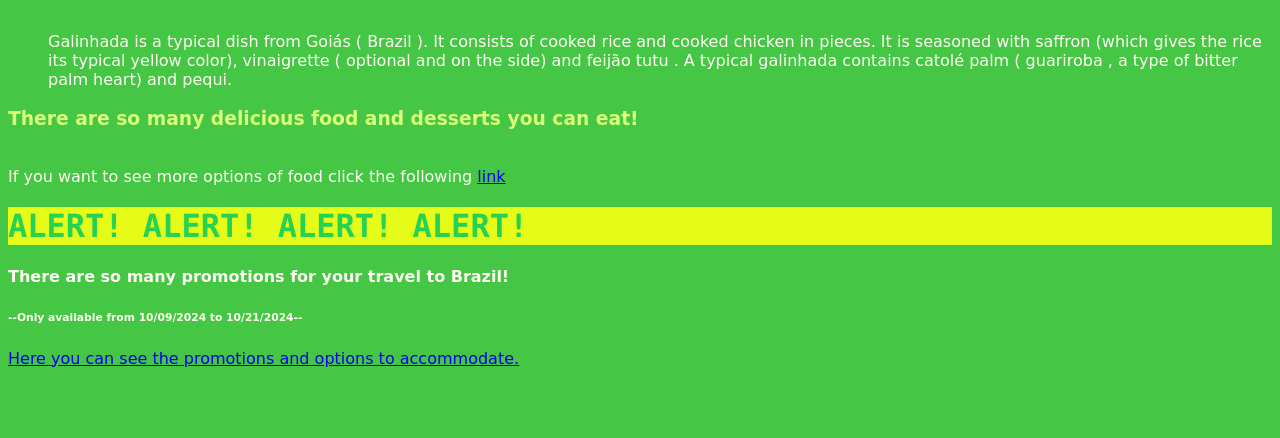
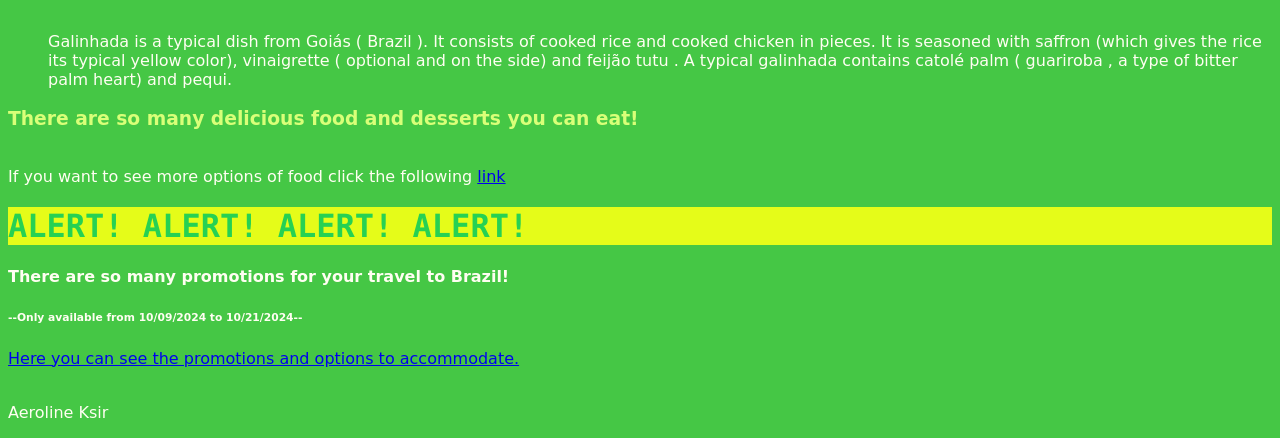
Before and after one commit to Kam-cyber/Kam-cyber.github.io, a plain HTML site: page index.html in a window 1280 px wide. Shown: the part 3210-3648 px from the top of the page. Before the commit the page ends 3586 px from the top, so only its background shows below. Drawn offline with Linux system fonts and the light colour scheme.

Commit message:
Update index.html

```diff
--- a/index.html
+++ b/index.html
@@ -125,7 +125,9 @@ Capoeira, for its part, emerged as a martial art technique and, over time, becam
    <h6> --Only available from 10/09/2024 to 10/21/2024-- </h6>
     <a href="https://www.trivago.com.mx/es-MX/lm?themeId=501&search=200-33&sem_keyword=hotel%20barato%20brasil&sem_creativeid=714323062471&sem_matchtype=b&sem_network=g&sem_device=c&sem_placement=&sem_target=&sem_adposition=&sem_param1=&sem_param2=&sem_campaignid=11665539252&sem_adgroupid=113967832792&sem_targetid=kwd-467514902&sem_location=9050729&cipc=sem&cip=5219000358&gad_source=1&gclid=Cj0KCQjw05i4BhDiARIsAB_2wfAnv-XH5MSSXR6JubD9N0o3Hd_8Ee1yTO92Va735U9wXDZ50-RdDqYaAvvREALw_wcB">Here you can see the promotions and options to accommodate. </a>
 
-
+   <p>
+       <br> Aeroline Ksir <br>
+   </p>
 
     </body>
 </html>
```
